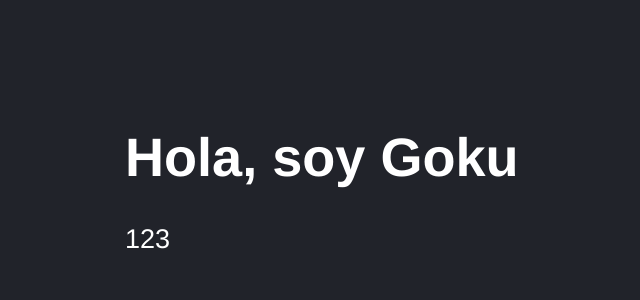
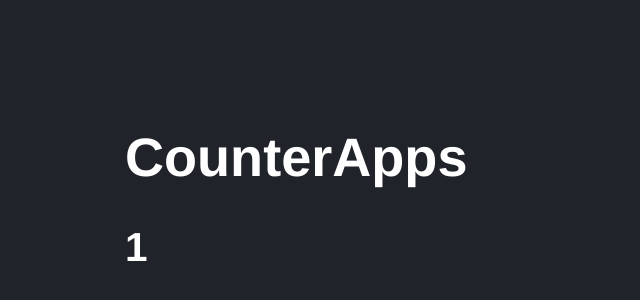
Before and after one commit to physiodevapp/react-zero-to-expert, a React (Vite) app in the folder 03-counter-app-vite/: page / in a window 1280 px wide. Shown: the part 58-358 px from the top of the page, without its empty margins (23-663 px from the left). Built offline with nearby package versions, Linux system fonts and the light colour scheme.

Commit message:
CounterApp Component

```diff
--- /dev/null
+++ b/03-counter-app-vite/src/CounterApp.jsx
@@ -0,0 +1,21 @@
+import PropTypes from 'prop-types'
+
+function CounterApp({value}) {
+  // console.log(value)
+  return (
+    <>
+      <h1>CounterApps</h1>
+      <h2>{value}</h2>
+    </>
+  )
+}
+
+CounterApp.propTypes = {
+  value: PropTypes.number.isRequired
+}
+
+CounterApp.defaultProps = {
+  value: 0
+}
+
+export default CounterApp
--- a/03-counter-app-vite/src/main.jsx
+++ b/03-counter-app-vite/src/main.jsx
@@ -2,12 +2,13 @@
 import ReactDOM from 'react-dom/client';
 // import App from './HelloWorldApp';
 // import { HelloWorldApp } from './HelloWorldApp';
-import { FirstApp } from './FirstApp';
+// import { FirstApp } from './FirstApp';
+import CounterApp from './CounterApp';
 import './styles.css';
 
 
-ReactDOM.createRoot( document.getElementById('root') ).render(
+ReactDOM.createRoot(document.getElementById('root')).render(
   <React.StrictMode>
-    <FirstApp title={'Hola, soy Goku'} />
+    <CounterApp value={1} />
   </React.StrictMode>
 )
```
